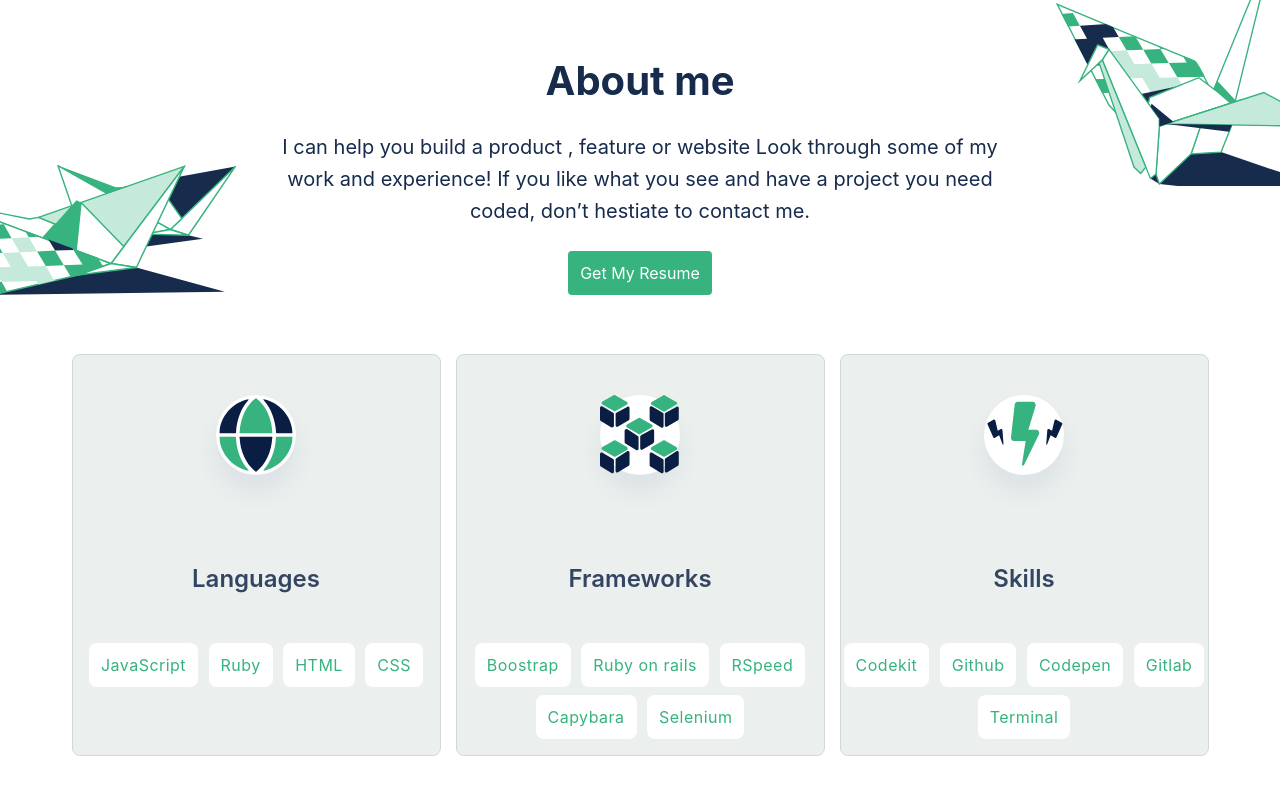
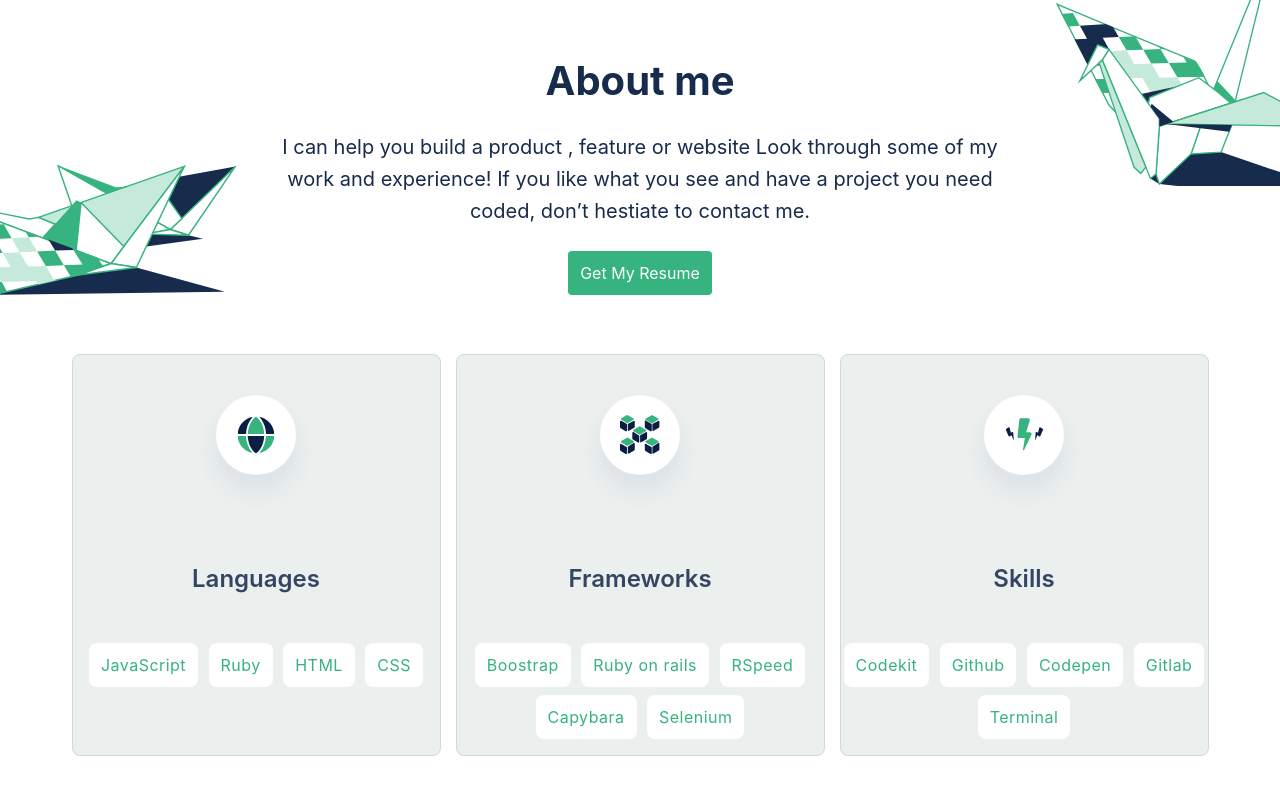
Before and after one commit to Chimwemwe-127001/microverse_portfolio_project, a plain HTML site: page index.html in a window 1280 px wide. Shown: the part 2282-3082 px from the top of the page. Drawn offline with Linux system fonts and the light colour scheme.

Commit message:
Fix icon placement

```diff
--- a/style.css
+++ b/style.css
@@ -326,6 +326,11 @@
   box-shadow: 0 16px 24px rgba(37, 47, 137, 0.08);
 }
 
+.cards .img-plaholder .placeholder-icon img {
+  width: 40px;
+  height: 40px;
+}
+
 .cards .img-plaholder {
   display: flex;
   flex-direction: column;
```
